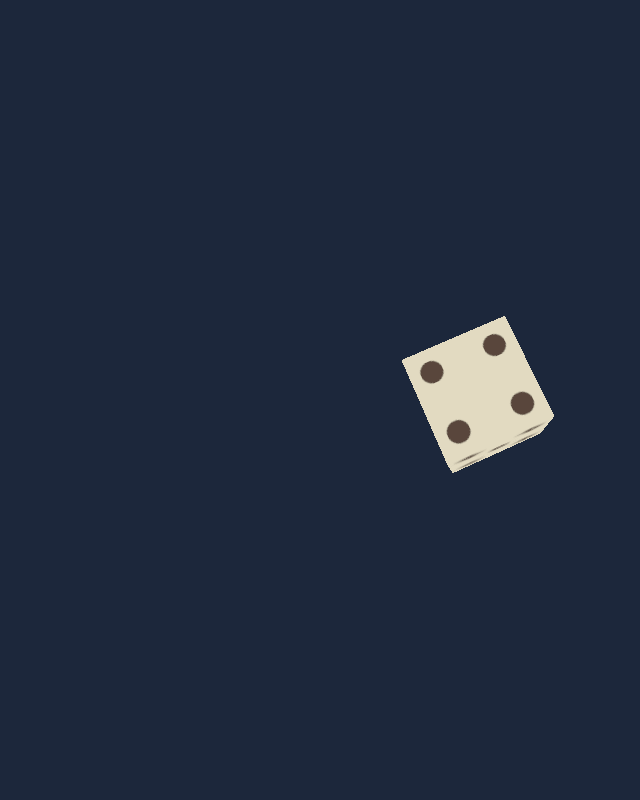
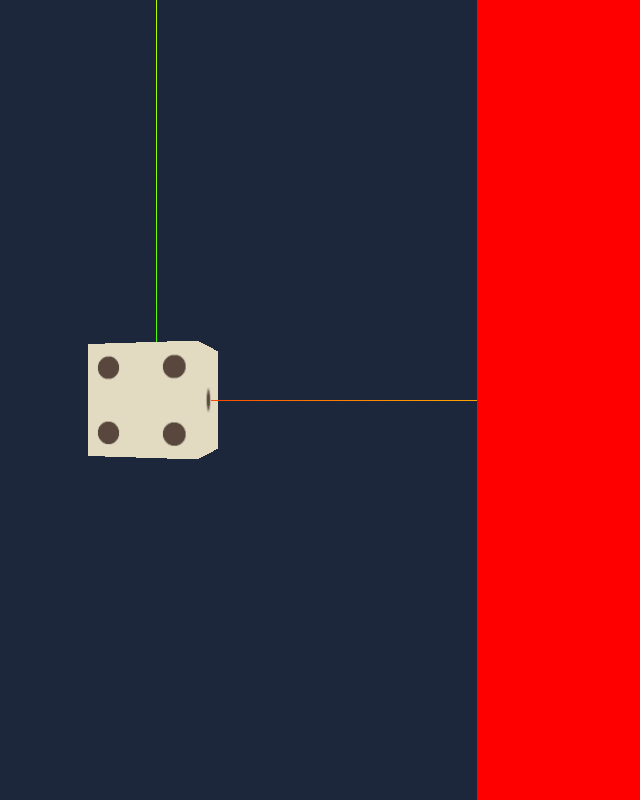
Before and after one commit to YanikaSher/Dice, a website built with Vite: page index.html in a window 1280 px wide. Shown: the whole page, without its empty margins (163-803 px from the left). Built offline with nearby package versions, Linux system fonts and the light colour scheme.

Commit message:
Add flexible canvas, animation, that activated via click event & Edit code for better navigation

```diff
--- a/index.html
+++ b/index.html
@@ -7,7 +7,33 @@
   </head>
 
   <body>
+    <div class="main">
+      <section class="section-one"></section>
+      <section class="section-two"></section>
+    </div>
     <style>
+      canvas {
+        height: 100%;
+        width: 100%;
+      }
+      .main {
+        display: flex;
+        width: 100%;
+        height: 100%;
+        flex-direction: row;
+      }
+      .section-one {
+
+        display: flex;
+        background-color: blue;
+        width: 50%;
+        height: 100vh;
+      }
+      .section-two {
+        width: 50%;
+
+        background-color: red;
+      }
       body {
         margin: 0px;
       }
--- a/main.js
+++ b/main.js
@@ -1,13 +1,20 @@
 import * as THREE from "three";
+import { getDiceRandomValue } from "./randomValues";
 
+const div = document.querySelector(".section-one");
 const imagURLArray = [
-  "/public/one.png",
-  "/public/two.png",
-  "/public/three.png",
-  "/public/four.png",
-  "/public/five.png",
-  "/public/six.png",
+  "/one.png",
+  "/two.png",
+  "/three.png",
+  "/four.png",
+  "/five.png",
+  "/six.png",
 ];
+const cubeSizes = {
+  width: div.clientWidth,
+  height: div.clientHeight,
+};
+
 let cubeMaterials = [];
 const backgroundColor = new THREE.Color("rgb(28, 39, 59)");
 const d6CubeColor = new THREE.Color("rgb(237, 229, 203)");
@@ -17,31 +24,17 @@ const scene = new THREE.Scene();
 scene.background = backgroundColor;
 const camera = new THREE.PerspectiveCamera(
   75,
-  window.innerWidth / window.innerHeight,
+  cubeSizes.width / cubeSizes.height,
   0.1,
   1000
 );
 
 const renderer = new THREE.WebGLRenderer();
-renderer.setSize(window.innerWidth, window.innerHeight);
-renderer.setAnimationLoop(animate);
+renderer.setSize(cubeSizes.width, cubeSizes.height);
 
-document.body.appendChild(renderer.domElement);
-const params = {
-  segments: 50,
-  edgeRadius: 0.07,
-};
-const geometry = new THREE.BoxGeometry(
-  1,
-  1,
-  1,
-  params.segments,
-  params.segments,
-  params.segments
-);
-// const material = new THREE.MeshBasicMaterial(d6CubeColor);
+div.appendChild(renderer.domElement);
 
-console.log("some words for test");
+const geometry = new THREE.BoxGeometry(1, 1, 1);
 
 const textureLoader = new THREE.TextureLoader();
 for (let index = 0; index < 6; index++) {
@@ -52,16 +45,46 @@ for (let index = 0; index < 6; index++) {
     })
   );
 }
-
 const cube = new THREE.Mesh(geometry, cubeMaterials);
 scene.add(cube);
 
 camera.position.z = 5;
 
-function animate() {
-  cube.rotation.x += 0.01;
-  cube.rotation.y += 0.01;
-  cube.rotation.y += 0.01;
+function rotationAnimation() {
+  console.log("first");
+  cube.rotation.x = cube.rotation.x + 0.1;
+  cube.rotation.y = cube.rotation.y + 0.1;
+  cube.rotation.z = cube.rotation.z + 0.1;
+  setTimeout(() => {
+    console.log("second");
 
+    cube.rotation.x = Math.PI;
+    cube.rotation.y = Math.PI / 2;
+    cube.rotation.z = Math.PI / 1.1;
+
+  }, 2000);
   renderer.render(scene, camera);
 }
+const exesHelper = new THREE.AxesHelper(5);
+scene.add(exesHelper);
+
+function animate() {
+  cube.rotation.x = Math.PI / 2;
+  cube.rotation.y = Math.PI;
+  cube.rotation.z = Math.PI / 1.1;
+  renderer.render(scene, camera);
+}
+renderer.setAnimationLoop(animate);
+
+div.addEventListener("click", (event) => {
+  renderer.setAnimationLoop(rotationAnimation);
+});
+
+window.addEventListener("resize", () => {
+  cubeSizes.width = div.clientWidth;
+  cubeSizes.height = div.clientHeight;
+  camera.aspect = cubeSizes.width / cubeSizes.height;
+  camera.updateProjectionMatrix();
+  renderer.setSize(cubeSizes.width, cubeSizes.height);
+  renderer.render(scene, camera);
+});
--- a/package.json
+++ b/package.json
@@ -1,6 +1,7 @@
 {
   "dependencies": {
-    "three": "^0.172.0"
+    "three": "^0.172.0",
+    "three-rounded-box": "^0.1.1"
   },
   "devDependencies": {
     "vite": "^6.0.7"
--- /dev/null
+++ b/randomValues.js
@@ -0,0 +1,11 @@
+const maxDiceValue = 6;
+const minDiceValue = 1;
+const range = (maxDiceValue - minDiceValue) + minDiceValue;
+
+function getDiceRandomValue() {
+  const randomValue = Math.random() * range;
+  const roundedRandomValue = Math.ceil(randomValue);
+  return roundedRandomValue;
+}
+
+export {getDiceRandomValue}
```
Also changed, not shown: 1 other file.
